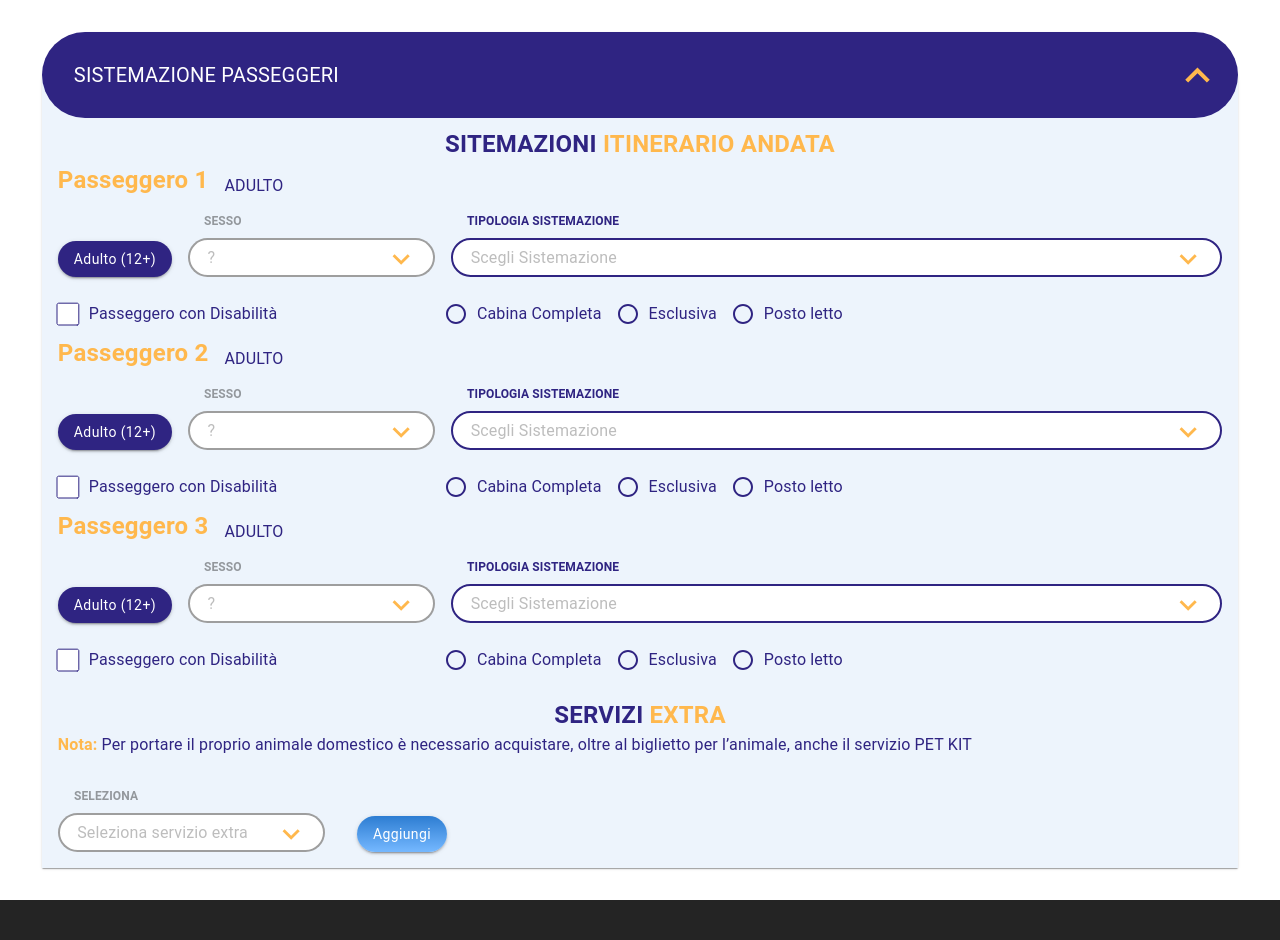
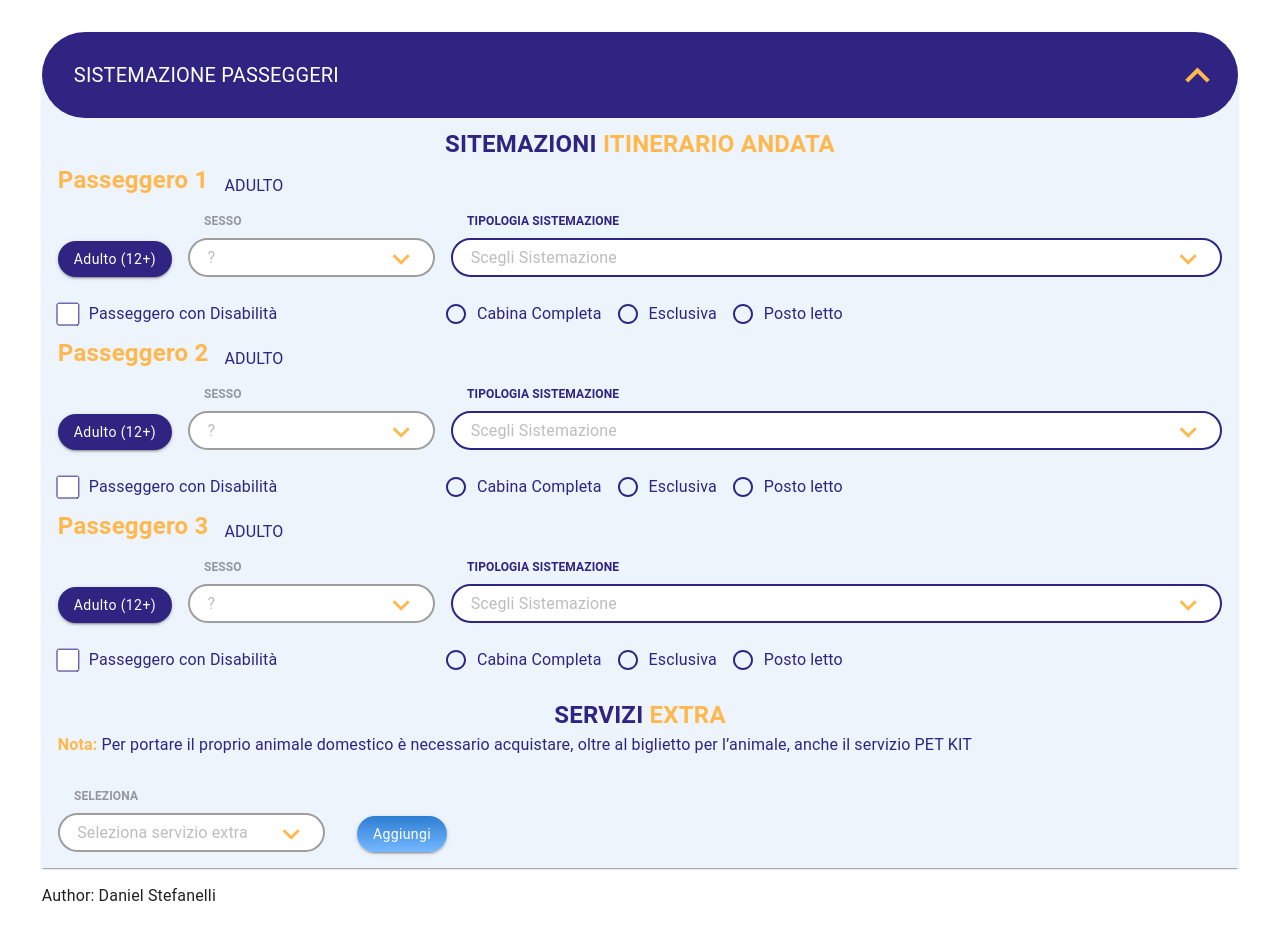
Before and after one commit to danicaliforrnia/storybook-demo, a React (Vite) app: page / in a window 1280 px wide. Before the commit the page ends 900 px from the top, so only its background shows below. Built offline with nearby package versions, Linux system fonts and the light colour scheme.

Commit message:
feat: add author

```diff
--- a/src/App.tsx
+++ b/src/App.tsx
@@ -43,6 +43,7 @@ function App() {
                     </Grid>
                 </Grid>
             </DemoAccordion>
+            <Typography marginTop={2}>Author: Daniel Stefanelli</Typography>
         </Box>
     )
 }
```
